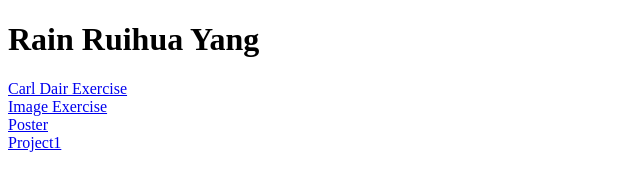
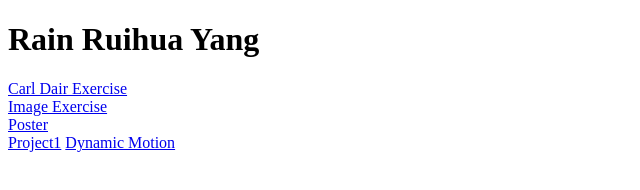
Before and after one commit to rainyang3/wsweb, a plain HTML site: page index.html in a window 1280 px wide. Shown: the whole page, without its empty margins (0-640 px from the left). Drawn offline with Linux system fonts and the light colour scheme.

Commit message:
Update index.html

```diff
--- a/index.html
+++ b/index.html
@@ -8,3 +8,4 @@
 <a href="https://spiky-glossy-jute.glitch.me/">Image Exercise</a> <br>
 <a href="https://rainyang3.github.io/poster/">Poster</a> <br>
 <a href="https://rainyang3.github.io/article-website/./">Project1</a>
+<a href="https://rainyang3.github.io/dynamicmotion/.">Dynamic Motion</a>
```
